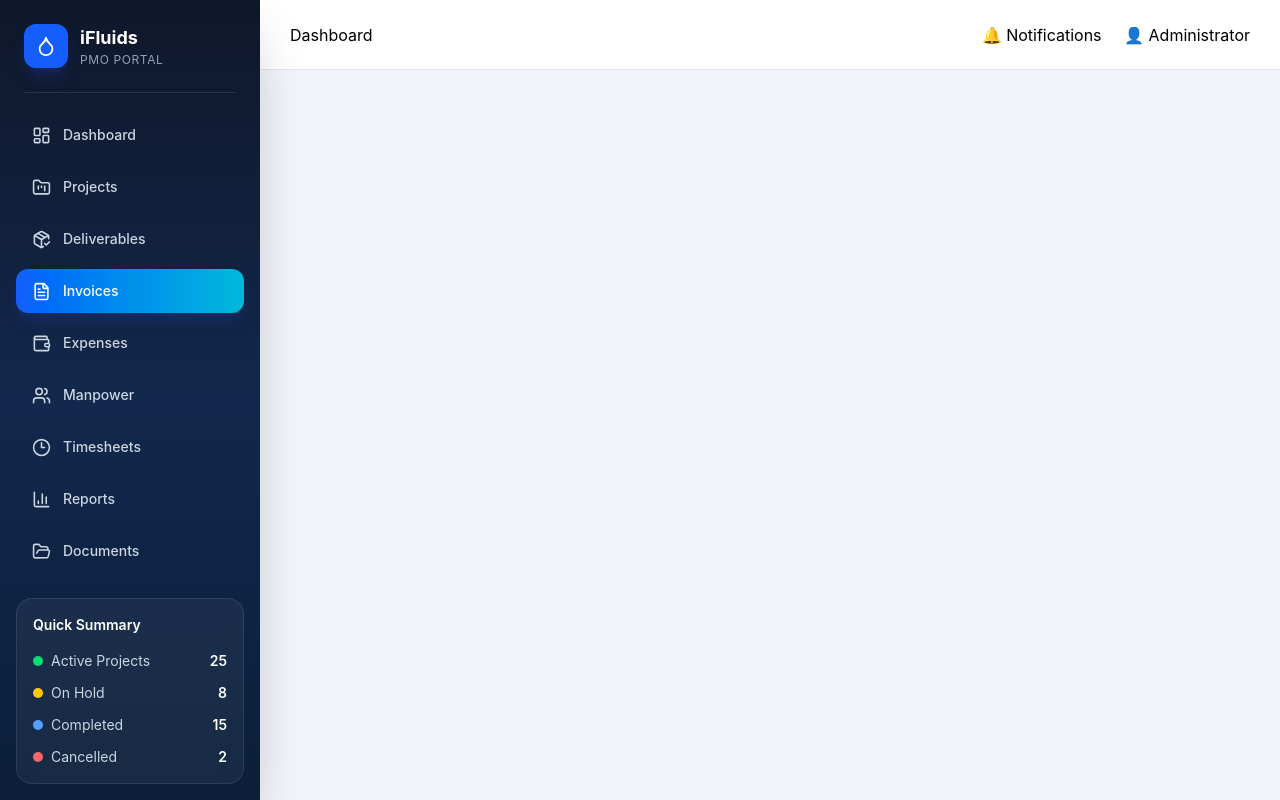
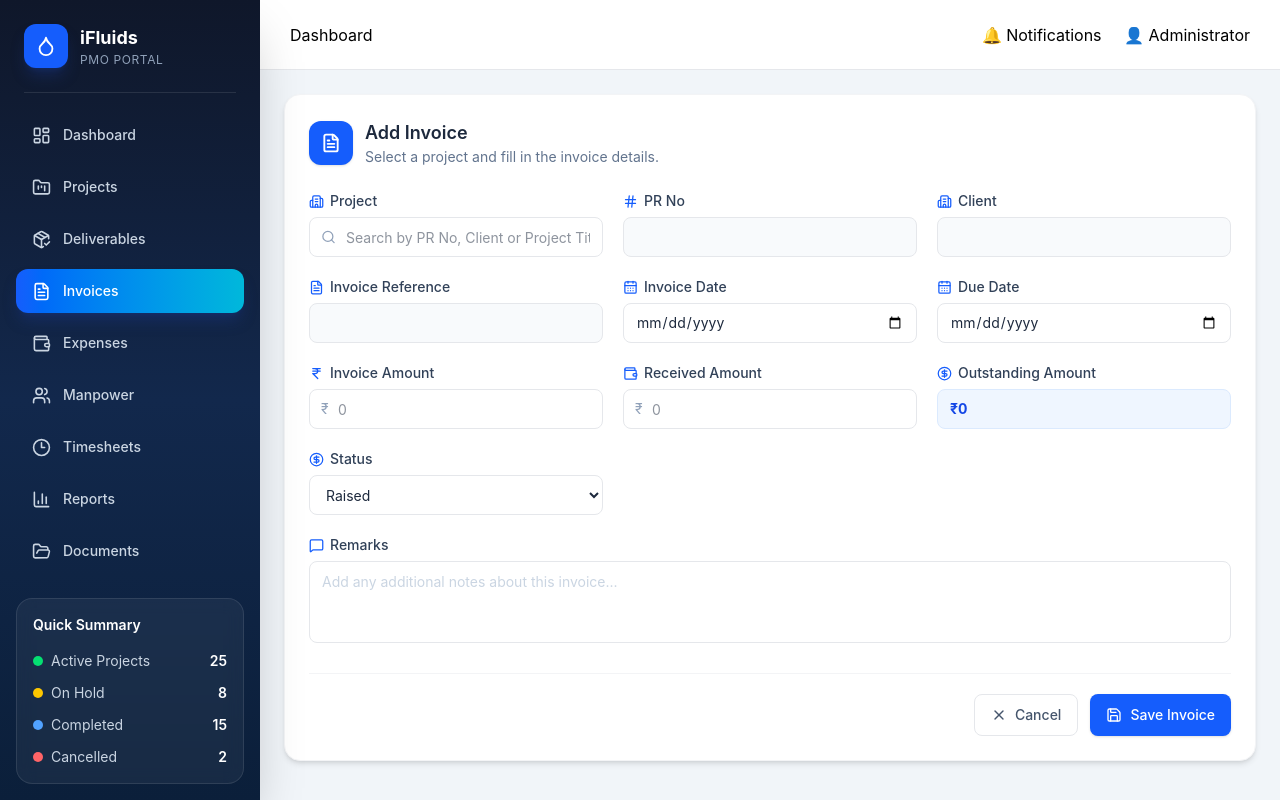
Before and after one commit to Monish0211/AK-Project-Tracker, a React (Vite) app: page /invoices/add in a window 1280 px wide. Built offline with nearby package versions, Linux system fonts and the light colour scheme.

Commit message:
Completed Phase 1: Quantity and Invoice modules

```diff
--- /dev/null
+++ b/src/components/Search/ProjectSearch.tsx
@@ -0,0 +1,190 @@
+import { useEffect, useMemo, useRef, useState } from "react";
+import type { KeyboardEvent } from "react";
+import { Search } from "lucide-react";
+import type { Project } from "../../types/Project";
+
+interface ProjectSearchProps {
+  projects: Project[];
+  value: string;
+  disabled?: boolean;
+  onSelect: (projectId: string) => void;
+}
+
+const ProjectSearch = ({
+  projects,
+  value,
+  disabled = false,
+  onSelect,
+}: ProjectSearchProps) => {
+  const [query, setQuery] = useState("");
+  const [isOpen, setIsOpen] = useState(false);
+  const [highlightedIndex, setHighlightedIndex] = useState(0);
+  const containerRef = useRef<HTMLDivElement>(null);
+
+  const selectedProject = useMemo(
+    () => projects.find((project) => project.id === value),
+    [projects, value]
+  );
+
+  const selectedLabel = selectedProject
+    ? `${selectedProject.prNo} — ${selectedProject.projectTitle}`
+    : "";
+
+  const results = useMemo(() => {
+    const term = query.trim().toLowerCase();
+
+    if (!term) {
+      return projects;
+    }
+
+    return projects.filter(
+      (project) =>
+        project.prNo?.toLowerCase().includes(term) ||
+        project.client?.toLowerCase().includes(term) ||
+        project.projectTitle?.toLowerCase().includes(term)
+    );
+  }, [projects, query]);
+
+  // Reset the highlighted row whenever the search term or open state changes.
+  // Adjusted during render (not in a useEffect) to avoid the extra cascading
+  // render pass that setState-in-effect would trigger for this "reset on
+  // dependency change" case.
+  const resetKey = `${query}|${isOpen}`;
+  const [syncedResetKey, setSyncedResetKey] = useState(resetKey);
+
+  if (resetKey !== syncedResetKey) {
+    setSyncedResetKey(resetKey);
+    setHighlightedIndex(0);
+  }
+
+  useEffect(() => {
+    const handleClickOutside = (event: MouseEvent) => {
+      if (
+        containerRef.current &&
+        !containerRef.current.contains(event.target as Node)
+      ) {
+        setIsOpen(false);
+      }
+    };
+
+    document.addEventListener("mousedown", handleClickOutside);
+
+    return () =>
+      document.removeEventListener("mousedown", handleClickOutside);
+  }, []);
+
+  const handleSelect = (project: Project) => {
+    onSelect(project.id);
+    setIsOpen(false);
+  };
+
+  const handleFocus = () => {
+    if (disabled) {
+      return;
+    }
+
+    setQuery("");
+    setIsOpen(true);
+  };
+
+  const handleKeyDown = (event: KeyboardEvent<HTMLInputElement>) => {
+    if (!isOpen) {
+      if (event.key === "ArrowDown" || event.key === "Enter") {
+        setIsOpen(true);
+      }
+      return;
+    }
+
+    switch (event.key) {
+      case "ArrowDown":
+        event.preventDefault();
+        setHighlightedIndex((prev) => Math.min(prev + 1, results.length - 1));
+        break;
+
+      case "ArrowUp":
+        event.preventDefault();
+        setHighlightedIndex((prev) => Math.max(prev - 1, 0));
+        break;
+
+      case "Enter":
+        event.preventDefault();
+        if (results[highlightedIndex]) {
+          handleSelect(results[highlightedIndex]);
+        }
+        break;
+
+      case "Escape":
+        event.preventDefault();
+        setIsOpen(false);
+        break;
+
+      default:
+        break;
+    }
+  };
+
+  return (
+    <div ref={containerRef} className="relative">
+      <div className="relative">
+        <Search
+          size={15}
+          className="pointer-events-none absolute left-3 top-1/2 -translate-y-1/2 text-slate-400"
+        />
+        <input
+          type="text"
+          role="combobox"
+          aria-expanded={isOpen}
+          aria-autocomplete="list"
+          value={isOpen ? query : selectedLabel}
+          disabled={disabled}
+          onFocus={handleFocus}
+          onChange={(event) => setQuery(event.target.value)}
+          onKeyDown={handleKeyDown}
+          placeholder="Search by PR No, Client or Project Title..."
+          className="h-10 w-full rounded-lg border border-gray-200 bg-white pl-9 pr-3 text-sm text-slate-800 outline-none transition-all duration-150 focus:border-blue-500 focus:ring-2 focus:ring-blue-500/20 disabled:cursor-not-allowed disabled:bg-slate-50 disabled:text-slate-500"
+        />
+      </div>
+
+      {isOpen && !disabled && (
+        <div
+          role="listbox"
+          className="absolute z-20 mt-1.5 max-h-64 w-full overflow-y-auto rounded-xl border border-gray-100 bg-white shadow-md"
+        >
+          {results.length === 0 ? (
+            <p className="px-4 py-3 text-sm text-slate-400">
+              No matching projects found
+            </p>
+          ) : (
+            results.map((project, index) => (
+              <button
+                key={project.id}
+                type="button"
+                role="option"
+                aria-selected={project.id === value}
+                onClick={() => handleSelect(project)}
+                onMouseEnter={() => setHighlightedIndex(index)}
+                className={`flex w-full flex-col items-start gap-0.5 border-b border-gray-50 px-4 py-2.5 text-left last:border-b-0 transition-colors duration-100 ${
+                  index === highlightedIndex
+                    ? "bg-blue-50"
+                    : "hover:bg-slate-50"
+                }`}
+              >
+                <span className="text-sm font-semibold text-slate-800">
+                  {project.prNo}
+                </span>
+                <span className="text-xs text-slate-500">
+                  {project.client}
+                </span>
+                <span className="text-xs text-slate-400">
+                  {project.projectTitle}
+                </span>
+              </button>
+            ))
+          )}
+        </div>
+      )}
+    </div>
+  );
+};
+
+export default ProjectSearch;
--- a/src/layouts/MainLayout.tsx
+++ b/src/layouts/MainLayout.tsx
@@ -5,15 +5,22 @@ import Navbar from "../components/Navbar/Navbar";
 
 import Dashboard from "../pages/Dashboard/Dashboard";
 
+/* Projects */
 import Projects from "../pages/Projects/Projects";
 import AddProject from "../pages/Projects/AddProject";
 import ViewProject from "../pages/Projects/ViewProject";
 import EditProject from "../pages/Projects/EditProject";
 
+/* Invoices */
+import Invoices from "../pages/Invoices/Invoices";
+import AddInvoice from "../pages/Invoices/AddInvoice";
+import ViewInvoice from "../pages/Invoices/ViewInvoice";
+import EditInvoice from "../pages/Invoices/EditInvoice";
+
+/* Other Modules */
 import Deliverables from "../pages/Deliverables/Deliverables";
 import Manpower from "../pages/Manpower/Manpower";
 import Timesheets from "../pages/Timesheets/Timesheets";
-import Invoices from "../pages/Invoices/Invoices";
 import Expenses from "../pages/Expenses/Expenses";
 import Reports from "../pages/Reports/Reports";
 import Documents from "../pages/Documents/Documents";
@@ -39,30 +46,102 @@ const MainLayout = () => {
           <Routes>
 
             {/* Dashboard */}
-            <Route path="/" element={<Dashboard />} />
+            <Route
+              path="/"
+              element={<Dashboard />}
+            />
 
-            {/* Projects */}
-            <Route path="/projects" element={<Projects />} />
-            <Route path="/projects/add" element={<AddProject />} />
-            <Route path="/projects/view/:id" element={<ViewProject />} />
-            <Route path="/projects/edit/:id" element={<EditProject />} />
+            {/* ===========================
+                PROJECTS
+            ============================ */}
 
-            {/* Other Modules */}
-            <Route path="/deliverables" element={<Deliverables />} />
-            <Route path="/manpower" element={<Manpower />} />
-            <Route path="/timesheets" element={<Timesheets />} />
-            <Route path="/invoices" element={<Invoices />} />
-            <Route path="/expenses" element={<Expenses />} />
-            <Route path="/reports" element={<Reports />} />
+            <Route
+              path="/projects"
+              element={<Projects />}
+            />
 
-            {/* Documents */}
-            <Route path="/documents" element={<Documents />} />
+            <Route
+              path="/projects/add"
+              element={<AddProject />}
+            />
 
-            {/* Resources */}
-            <Route path="/resources" element={<Resources />} />
+            <Route
+              path="/projects/view/:id"
+              element={<ViewProject />}
+            />
 
-            {/* Settings */}
-            <Route path="/settings" element={<Settings />} />
+            <Route
+              path="/projects/edit/:id"
+              element={<EditProject />}
+            />
+
+            {/* ===========================
+                INVOICES
+            ============================ */}
+
+            <Route
+              path="/invoices"
+              element={<Invoices />}
+            />
+
+            <Route
+              path="/invoices/add"
+              element={<AddInvoice />}
+            />
+
+            <Route
+              path="/invoices/view/:id"
+              element={<ViewInvoice />}
+            />
+
+            <Route
+              path="/invoices/edit/:id"
+              element={<EditInvoice />}
+            />
+
+            {/* ===========================
+                OTHER MODULES
+            ============================ */}
+
+            <Route
+              path="/deliverables"
+              element={<Deliverables />}
+            />
+
+            <Route
+              path="/manpower"
+              element={<Manpower />}
+            />
+
+            <Route
+              path="/timesheets"
+              element={<Timesheets />}
+            />
+
+            <Route
+              path="/expenses"
+              element={<Expenses />}
+            />
+
+            <Route
+              path="/reports"
+              element={<Reports />}
+            />
+
+            <Route
+              path="/documents"
+              element={<Documents />}
+            />
+
+            <Route
+              path="/resources"
+              element={<Resources />}
+            />
+
+            <Route
+              path="/settings"
+              element={<Settings />}
+            />
 
           </Routes>
 
--- a/src/pages/Invoices/AddInvoice.tsx
+++ b/src/pages/Invoices/AddInvoice.tsx
@@ -0,0 +1,34 @@
+import { useNavigate } from "react-router-dom";
+
+import InvoiceForm from "./components/InvoiceForm";
+
+import { getProjects } from "../../services/projectService";
+import { addInvoice } from "../../services/invoiceService";
+
+import type { Invoice } from "../../types/Invoice";
+
+const AddInvoice = () => {
+  const navigate = useNavigate();
+
+  const projects = getProjects();
+
+  const handleSubmit = (invoice: Invoice) => {
+    addInvoice(invoice);
+
+    alert("Invoice added successfully!");
+
+    navigate("/invoices");
+  };
+
+  return (
+    <div className="space-y-6">
+      <InvoiceForm
+        projects={projects}
+        onSubmit={handleSubmit}
+        onCancel={() => navigate("/invoices")}
+      />
+    </div>
+  );
+};
+
+export default AddInvoice;
--- a/src/pages/Invoices/components/InvoiceForm.tsx
+++ b/src/pages/Invoices/components/InvoiceForm.tsx
@@ -1,4 +1,4 @@
-import { useEffect, useMemo, useState } from "react";
+import { useMemo, useState } from "react";
 import type { FormEvent } from "react";
 import {
   Building2,
@@ -12,10 +12,10 @@ import {
   Wallet,
   X,
 } from "lucide-react";
-import type { Invoice } from "../../types/Invoice";
-import type { Project } from "../../types/Project";
-import { generateInvoiceRef } from "../../services/invoiceService";
-
+import type { Invoice } from "../../../types/Invoice";
+import type { Project } from "../../../types/Project";
+import { getInvoices } from "../../../services/invoiceService";
+import ProjectSearch from "../../../components/Search/ProjectSearch";
 interface InvoiceFormProps {
   projects: Project[];
   invoice?: Invoice | null;
@@ -59,6 +59,21 @@ const createEmptyInvoice = (): Invoice => ({
   updatedAt: "",
 });
 
+const generateInvoiceRef = (prNo: string, projectId: string): string => {
+  if (!prNo) {
+    return "";
+  }
+
+  const existingInvoicesForProject = getInvoices().filter(
+    (existingInvoice) => existingInvoice.projectId === projectId
+  );
+
+  const nextSequence = existingInvoicesForProject.length + 1;
+  const paddedSequence = String(nextSequence).padStart(2, "0");
+
+  return `${prNo}-INV-${paddedSequence}`;
+};
+
 interface FormErrors {
   projectId?: string;
   invoiceDate?: string;
@@ -81,18 +96,28 @@ const InvoiceForm = ({
   );
   const [errors, setErrors] = useState<FormErrors>({});
 
-  useEffect(() => {
+  // Reset the form whenever a different `invoice` prop is passed in (e.g. the
+  // parent swaps which record is being edited/viewed, or resets to Add mode).
+  // This adjusts state during render instead of inside a useEffect, which
+  // avoids the extra render pass ("cascading render") that setState-in-effect
+  // triggers for this "sync state to a changed prop" case.
+  const [syncedInvoice, setSyncedInvoice] = useState(invoice);
+
+  if (invoice !== syncedInvoice) {
+    setSyncedInvoice(invoice);
     setFormData(invoice ?? createEmptyInvoice());
     setErrors({});
-  }, [invoice]);
+  }
 
-  useEffect(() => {
-    setFormData((prev) => ({
-      ...prev,
-      outstandingAmount:
-        (Number(prev.invoiceAmount) || 0) - (Number(prev.receivedAmount) || 0),
-    }));
-  }, [formData.invoiceAmount, formData.receivedAmount]);
+  // Outstanding amount is a pure derived value — computed from the current
+  // form values on every render, never written back into state, so there's
+  // no effect involved and no risk of stale/out-of-sync values.
+  const outstandingAmount = useMemo(
+    () =>
+      (Number(formData.invoiceAmount) || 0) -
+      (Number(formData.receivedAmount) || 0),
+    [formData.invoiceAmount, formData.receivedAmount]
+  );
 
   const selectedProject = useMemo(
     () => projects.find((project) => project.id === formData.projectId),
@@ -119,7 +144,7 @@ const InvoiceForm = ({
       client: project.client,
       invoiceRef: isEditMode
         ? prev.invoiceRef
-        : generateInvoiceRef(project.prNo),
+        : generateInvoiceRef(project.prNo, project.id),
     }));
   };
 
@@ -190,6 +215,7 @@ const InvoiceForm = ({
 
     const finalInvoice: Invoice = {
       ...formData,
+      outstandingAmount,
       id: formData.id || crypto.randomUUID(),
       createdAt: formData.createdAt || now,
       updatedAt: now,
@@ -246,23 +272,12 @@ const InvoiceForm = ({
             <Building2 size={15} className="text-blue-600" />
             Project
           </label>
-          <select
+          <ProjectSearch
+            projects={projects}
             value={formData.projectId}
             disabled={readOnly}
-            onChange={(e) => handleProjectChange(e.target.value)}
-            className={`h-10 w-full rounded-lg border bg-white px-3 text-sm text-slate-800 outline-none transition-all duration-150 focus:ring-2 disabled:cursor-not-allowed disabled:bg-slate-50 disabled:text-slate-500 ${
-              errors.projectId
-                ? "border-red-300 focus:border-red-400 focus:ring-red-100"
-                : "border-gray-200 focus:border-blue-500 focus:ring-blue-500/20"
-            }`}
-          >
-            <option value="">Select a project</option>
-            {projects.map((project) => (
-              <option key={project.id} value={project.id}>
-                {project.prNo} — {project.projectTitle}
-              </option>
-            ))}
-          </select>
+            onSelect={handleProjectChange}
+          />
           {errors.projectId && (
             <p className="mt-1 text-xs font-medium text-red-600">
               {errors.projectId}
@@ -441,7 +456,7 @@ const InvoiceForm = ({
           </label>
           <div className="flex h-10 w-full items-center rounded-lg border border-blue-100 bg-blue-50 px-3">
             <span className="text-sm font-bold text-blue-700">
-              ₹{formData.outstandingAmount.toLocaleString("en-IN")}
+              ₹{outstandingAmount.toLocaleString("en-IN")}
             </span>
           </div>
         </div>
```
Also changed, not shown: src/pages/Invoices/EditInvoice.tsx (+15 -0 lines), src/pages/Invoices/ViewInvoice.tsx (+15 -0 lines), src/components/Search/SearchInput.tsx (added), src/components/Search/SearchResult.tsx (added).
